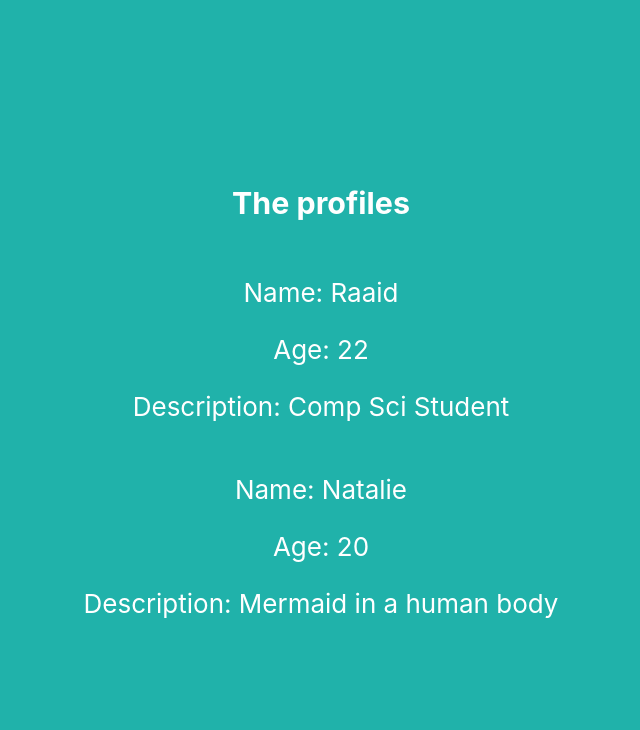
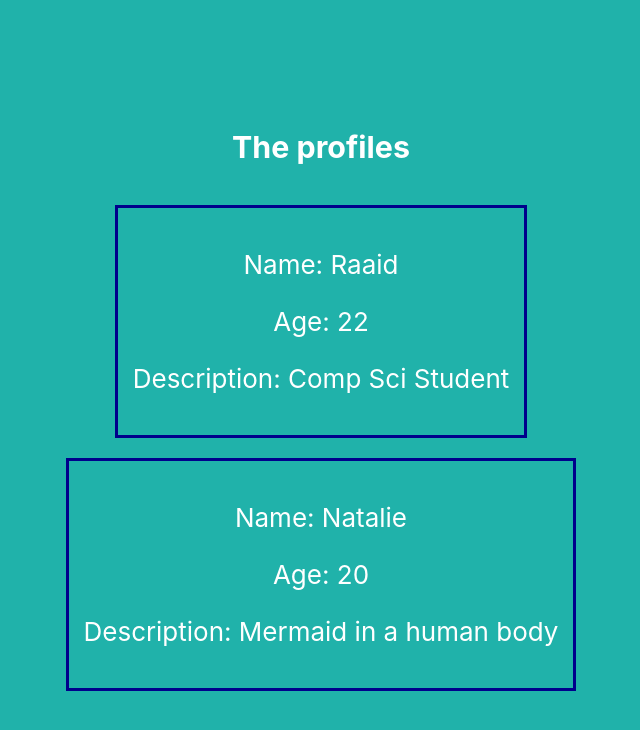
Before and after one commit to raaidsm/EcommerceSite, a React (Create React App) app: page / in a window 1280 px wide. Shown: the top 730 px of the page, without its empty margins (319-959 px from the left). Built offline with nearby package versions, Linux system fonts and the light colour scheme.

Commit message:
Added the profile css

```diff
--- a/src/App.css
+++ b/src/App.css
@@ -12,3 +12,11 @@
   font-size: calc(10px + 2vmin);
   color: white;
 }
+
+.profile{
+  border-width: medium;
+  border-color: darkblue;
+  border-style:  solid;
+  margin: 10px;
+  padding: 15px;
+}
```
